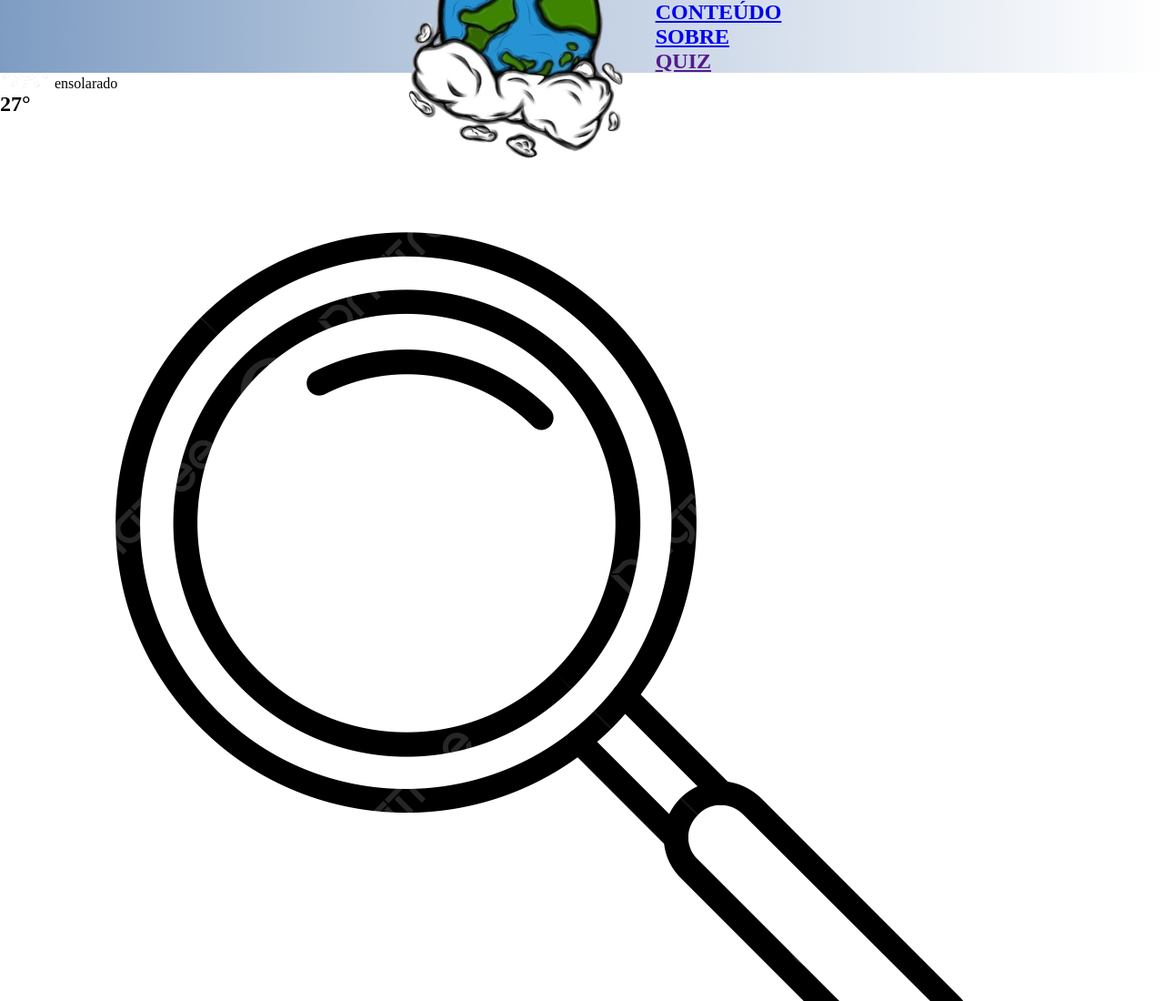
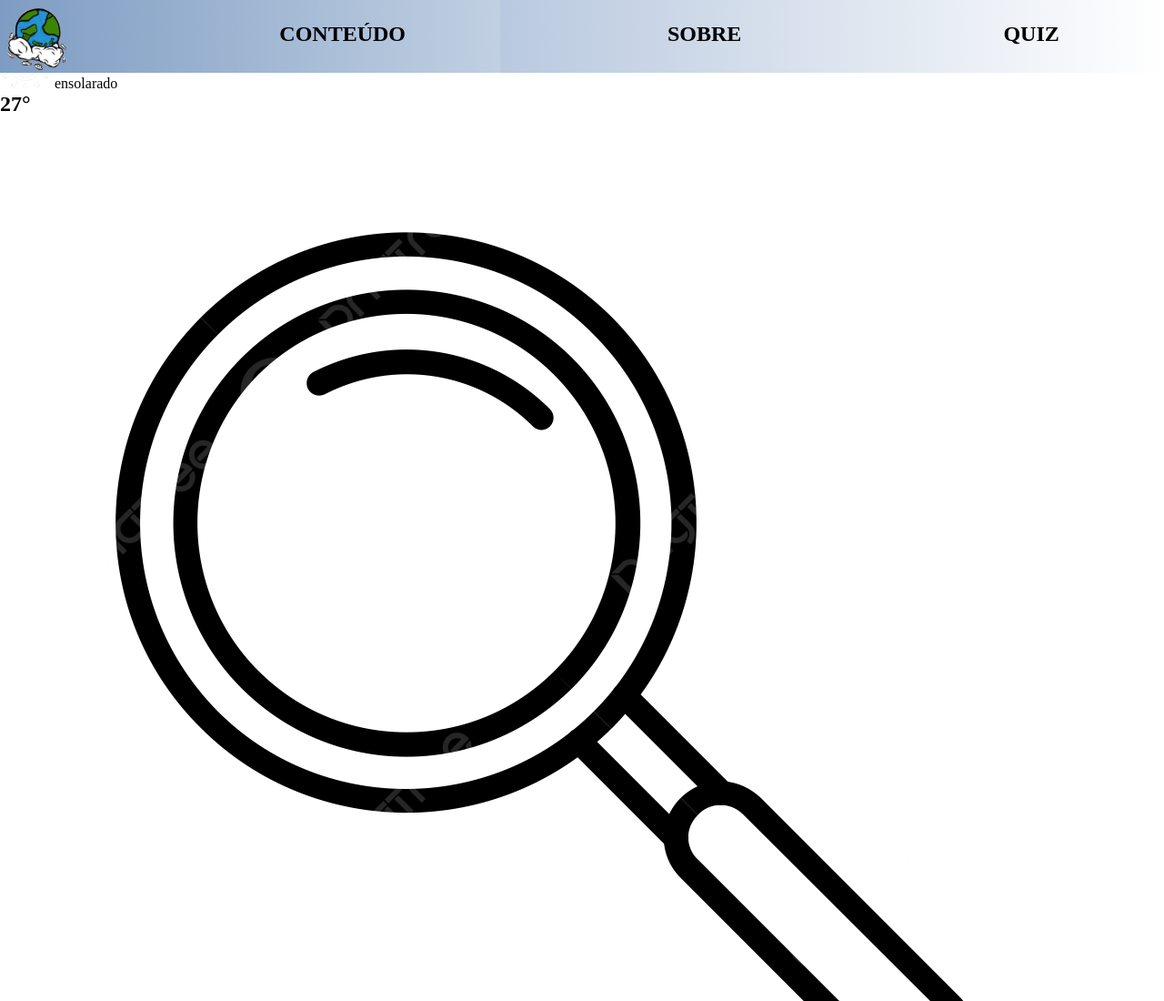
Before and after one commit to ClimaEdutec/Clima_Site, a plain HTML site: page index.html in a window 1280 px wide. Shown: the top 1100 px of the page at 91% size. Drawn offline with Linux system fonts and the light colour scheme.

Commit message:
parte de cima feito

```diff
--- /dev/null
+++ b/conteudo.css/elementos.css
@@ -0,0 +1,5 @@
+* {
+    margin: 0;
+    padding: 0;
+    box-sizing: border-box;
+}
--- /dev/null
+++ b/conteudo.css/fatoresdoclima.css
@@ -0,0 +1,3 @@
+body{
+    background-image: url('/imgs/gradienteE.png');
+}
--- a/index.html
+++ b/index.html
@@ -1,5 +1,5 @@
 <!DOCTYPE html>
-<html lang="pt-br">
+<html lang="pt-BR">
 <head>
     <meta charset="UTF-8">
     <meta name="viewport" content="width=device-width, initial-scale=1.0">
--- a/style.css
+++ b/style.css
@@ -1,4 +1,4 @@
-*{
+* {
     margin: 0;
     padding: 0;
     box-sizing: border-box;
@@ -11,11 +11,28 @@ header{
     background: -o-linear-gradient(right,  #FFFFFF 0%,#B9C9DF 57%,#C1D0E2 51%, #7E9CC3 100%);
     background: -ms-linear-gradient(right,  #FFFFFF 0%,#B9C9DF 57%,#C1D0E2 51%, #7E9CC3 100%);
     background: linear-gradient(to right,  #FFFFFF 0%,#B9C9DF 57%,#C1D0E2 51% #7E9CC3 100%);
-    height: 5rem;
+    /* não precisa disso tudo mais eu sou o GOAT */
+    height: 80px;
     display: flex;
-    justify-content: center;
-    align-items: center;
     position: fixed;
     top: 0;
     width: 100%;
 }
+nav{
+    display: flex;
+    justify-content: center;
+}
+nav a{
+    text-decoration: none;
+    color: rgba(0, 0, 0, 1);
+    padding: 1.5rem;
+    margin-inline: 7.5rem;
+}
+header img{
+    max-width:12.5rem;
+    max-height:150px;
+    width: auto;
+    height: auto;
+    display: flex;
+    padding-right: 5rem;
+}
```
Also changed, not shown: conteudo/elementos.html (+1 -1 lines), conteudo/escolher_cont.html (+2 -2 lines), conteudo/fatoresdoclima.html (+2 -1 lines), conteudo/pressao.html (+2 -2 lines), conteudo/radiacao.html (+2 -2 lines), conteudo/temperatura.html (+1 -1 lines), conteudo/umidade.html (+2 -2 lines), conteudo/zonascl.html (+1 -1 lines), criadores.html (+1 -1 lines), conteudo.css/escolher_cont.css (added), conteudo.css/pressao.css (added), conteudo.css/radiacao.css (added), conteudo.css/temperatura.css (added), conteudo.css/umidade.css (added), 2 more files.
